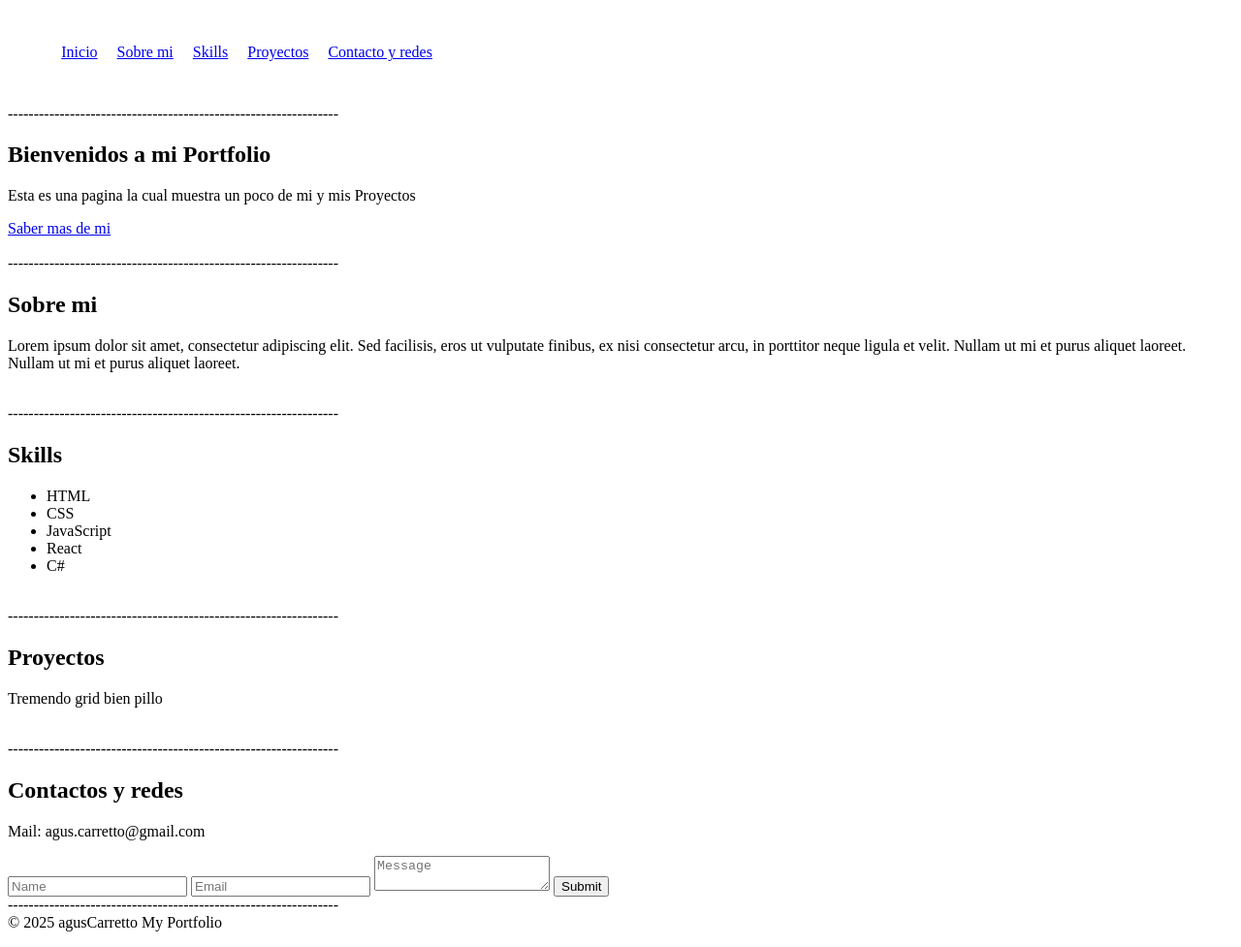
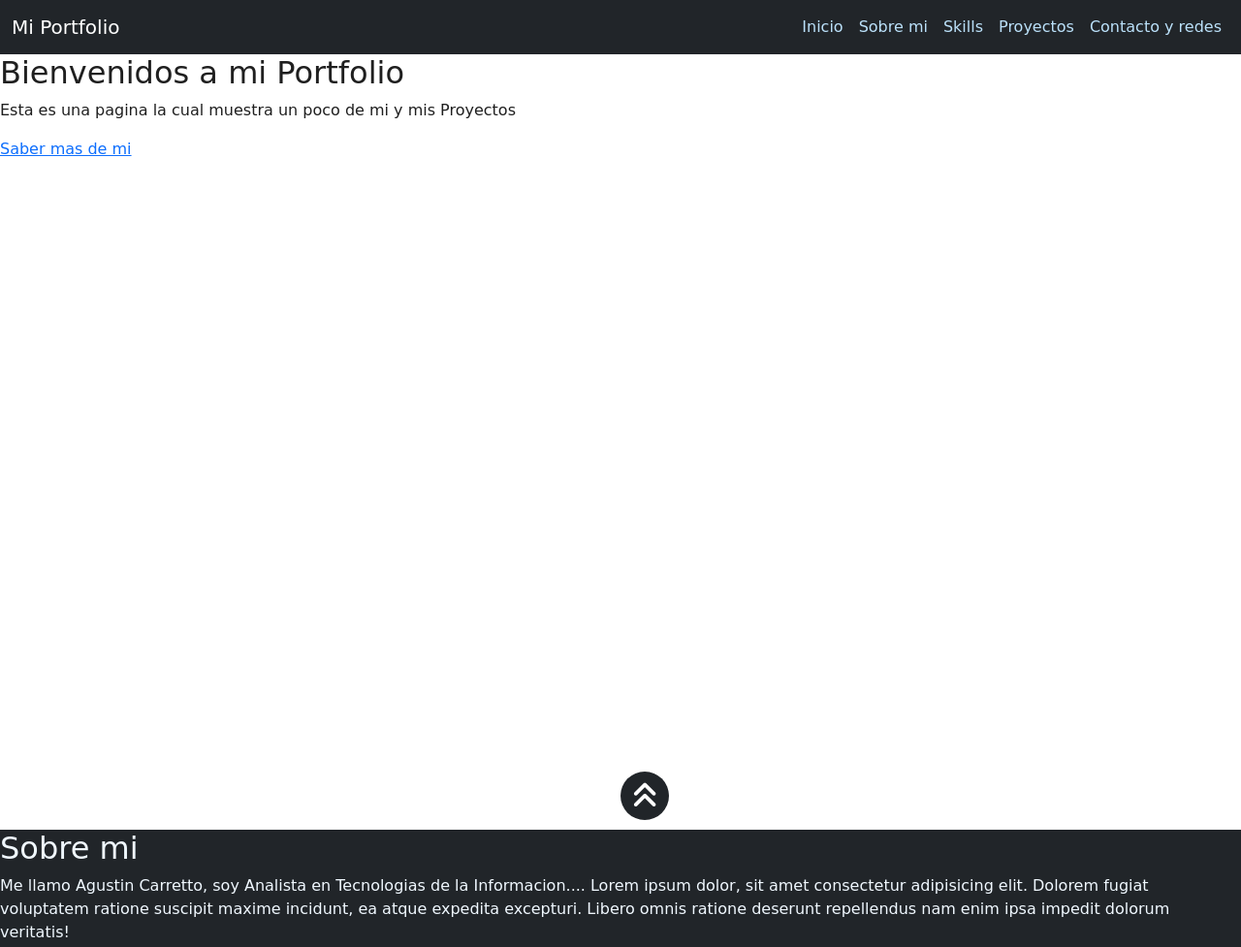
Before and after one commit to AgusCarretto/Portfolio, a plain HTML site: page index.html in a window 1280 px wide. Shown: the top 977 px of the page at 97% size. Drawn offline with nearby package versions, Linux system fonts and the light colour scheme; a web font is replaced by a local one.

Commit message:
1erDia
Lo que fue el primer dia, decision de sections y movimiento en la pagina

```diff
--- a/index.html
+++ b/index.html
@@ -2,40 +2,69 @@
 <html lang="en">
 <head>
     <meta charset="UTF-8">
+    <meta http-equiv="X-UA-Compatible" content="IE=edge">
     <meta name="viewport" content="width=device-width, initial-scale=1.0">
     <title>Portfolio</title>
+    <link href="https://cdn.jsdelivr.net/npm/bootstrap@5.1.3/dist/css/bootstrap.min.css" rel="stylesheet" integrity="sha384-1BmE4kWBq78iYhFldvKuhfTAU6auU8tT94WrHftjDbrCEXSU1oBoqyl2QvZ6jIW3" crossorigin="anonymous">
     <link rel="stylesheet" href="styles.css">
+    <link rel="stylesheet" href="https://cdnjs.cloudflare.com/ajax/libs/font-awesome/6.7.2/css/all.min.css" integrity="sha512-Evv84Mr4kqVGRNSgIGL/F/aIDqQb7xQ2vcrdIwxfjThSH8CSR7PBEakCr51Ck+w+/U6swU2Im1vVX0SVk9ABhg==" crossorigin="anonymous" referrerpolicy="no-referrer" />
+
 </head>
 <body>
 
-    <header>
-        <nav>
-            <ul>
-                <li><a href="#home">Inicio</a></li>
-                <li><a href="#about">Sobre mi</a></li>
-                <li><a href="#skills">Skills</a></li>
-                <li><a href="#projects">Proyectos</a></li>
-                <li><a href="#contact">Contacto y redes</a></li>
+    <header id="header">
+
+        <nav class="navbar navbar-expand-lg navbar-dark bg-dark">
+            <div class="container-fluid">
+              <a id="navTitle" class="navbar-brand" href="#">Mi Portfolio</a>
+              <button class="navbar-toggler" type="button" data-bs-toggle="collapse" data-bs-target="#navbarSupportedContent" aria-controls="navbarSupportedContent" aria-expanded="false" aria-label="Toggle navigation">
+                <span class="navbar-toggler-icon"></span>
+              </button>
+
+              <div class="collapse navbar-collapse" id="navbarSupportedContent">
+                <ul class="navbar-nav ms-auto mb-2 mb-lg-0">
+
+                    <li class="nav-item"><a class="nav-li nav-link" href="#home">Inicio</a></li>
+                    <li class="nav-item"><a class="nav-li nav-link" href="#about">Sobre mi</a></li>
+                    <li class="nav-item"><a class="nav-li nav-link" href="#skills">Skills</a></li>
+                    <li class="nav-item"><a class="nav-li nav-link" href="#projects">Proyectos</a></li>
+                    <li class="nav-item"><a class="nav-li nav-link" href="#contact">Contacto y redes</a></li>
+
                 </ul>
+
+              </div>
+            </div>
         </nav>
+
     </header>
-----------------------------------------------------------------
 
-    <br>
+
+    <!-- <div class="container-separadores flex-row">
+    <div class="separadores flex-column">
+
+    </div>
+
+    <div class="contenido flex-column"> -->
+
         <section id="home">
             <h2>Bienvenidos a mi Portfolio</h2>
             <p>Esta es una pagina la cual muestra un poco de mi y mis Proyectos</p>
             <a href="#about">Saber mas de mi</a>
+            <div class="containerUp dark">
+                <a href="#header"><i class="fa-solid fa-angles-up arrowUp"></i></a>
+            </div>
         </section>
-    <br>
-----------------------------------------------------------------
+
+
 
         <section id="about">
             <h2>Sobre mi</h2>
-        <p>Lorem ipsum dolor sit amet, consectetur adipiscing elit. Sed facilisis, eros ut vulputate finibus, ex nisi consectetur arcu, in porttitor neque ligula et velit. Nullam ut mi et purus aliquet laoreet. Nullam ut mi et purus aliquet laoreet.</p>
+            <p>Me llamo Agustin Carretto, soy Analista en Tecnologias de la Informacion.... Lorem ipsum dolor, sit amet consectetur adipisicing elit. Dolorem fugiat voluptatem ratione suscipit maxime incidunt, ea atque expedita excepturi. Libero omnis ratione deserunt repellendus nam enim ipsa impedit dolorum veritatis!</p>
+            <div class="containerUp light">
+                <a href="#header"><i class="fa-solid fa-angles-up arrowUp"></i></a>
+            </div>
         </section>
-    <br>
-----------------------------------------------------------------
+
 
         <section id="skills">
             <h2>Skills</h2>
@@ -46,16 +75,21 @@
                 <li>React</li>
                 <li>C#</li>
             </ul>
+            <div class="containerUp dark">
+                <a href="#header"><i class="fa-solid fa-angles-up arrowUp"></i></a>
+            </div>
+
         </section>
-    <br>
-----------------------------------------------------------------
+
 
         <section id="projects">
             <h2>Proyectos</h2>
             <p>Tremendo grid bien pillo</p>
+            <div class="containerUp light">
+                <a href="#header"><i class="fa-solid fa-angles-up arrowUp"></i></a>
+            </div>
         </section>
-    <br>
-----------------------------------------------------------------
+
 
         <section id="contact">
             <h2>Contactos y redes</h2>
@@ -67,14 +101,25 @@
                 <textarea placeholder="Message"></textarea>
                 <input type="submit" value="Submit">
             </form>
+            <div class="containerUp dark">
+                <a href="#header"><i class="fa-solid fa-angles-up arrowUp"></i></a>
+            </div>
         </section>
 
-----------------------------------------------------------------
+        <footer>
 
-    <footer>
             &copy; 2025 agusCarretto My Portfolio
         </footer>
+    </div>
 
+    <!-- <div class="separadores flex-column">
+
+    </div>
+
+</div> -->
+
+        <script src="https://cdn.jsdelivr.net/npm/@popperjs/core@2.11.2/dist/umd/popper.min.js" integrity="sha384-q9CRHqZndzlxGLOj+xrdLDJa9ittGte1NksRmgJKeCV9DrM7Kz868XYqsKWPpAmn" crossorigin="anonymous"></script>
+        <script src="https://cdn.jsdelivr.net/npm/bootstrap@5.1.3/dist/js/bootstrap.min.js" integrity="sha384-QJHtvGhmr9XOIpI6YVutG+2QOK9T+ZnN4kzFN1RtK3zEFEIsxhlmWl5/YESvpZ13" crossorigin="anonymous"></script>
         <script src="script.js"></script>
     </body>
 </html>
--- a/styles.css
+++ b/styles.css
@@ -1,11 +1,149 @@
-header{
+@import url('https://fonts.googleapis.com/css2?family=Red+Rose:wght@300..700&display=swap');
 
-    padding: 2%;
-    margin: 10px;
+*{
+    box-sizing: border-box;
+    font-family: 'Red Rose', cursive;
+    margin: 0;
+    padding: 0;
+
+
+}
+body{
+    padding: 0px;
+    margin: 0px;
+
+
+
+}
+html{
+    scroll-behavior:smooth;
+}
+
+#navTitle:hover{
+    transition: 0.5s;
+    color: #3282B8;
 
 }
 
-header ul{
+.nav-li {
+    color: #BBE1FA !important;
+}
+.nav-li:hover{
+    transition: 0.5s;
+    color: #3282B8 !important;
+}
+
+
+
+.container-separadores{
+    display: flex;
+    justify-content: space-between;
+
+  }
+
+
+section{
+    margin: 0;
+    padding: 0;
+    position: relative;
+    width: 100%;
+    height: 100vh;
+}
+
+#home, #skills, #contact{
+    color: #000000e0;
+    background-color: #ffffffe7
+
+}
+#about, #projects{
+    color: aliceblue;
+    background-color: #212529;
+
+}
+
+.containerUp{
+    position: absolute;
+    bottom: 10px;
+    left: 50%;
+    width: 50px;
+    height: 50px;
+    border-radius: 50px;
+    display: flex;
+    align-items: center;
+    justify-content: center;
+
+}
+.light{
+    background-color: #ffffff;
+}
+
+.dark{
+    background-color: #212529;
+
+}
+.dark a i{
+    color: #ffffff;
+}
+
+
+
+
+.containerUp a {
+    text-decoration: none;
+    color: rgb(255, 255, 255);
+    font-size: 30px;
+
+}
+
+.arrowUp{
+
+    color: #212529;
+
+}
+
+/*
+.contenido{
+    text-align: center;
+    align-items: center;
+    width:100%;
+    padding: 2%;
+
+}
+@media (min-width: 650px) {
+    .contenido{
+
+        width:70%
+
+    }
+
+
+} */
+
+
+
+
+
+
+
+
+
+
+
+
+
+
+
+/*
+header{
+    width: 100%;
+    position:fixed;
+    background-color: rgb(26, 25, 37);
+    z-index: 99;
+    top: 0;
+    left: 0;
+}
+
+header nav ul{
     list-style-type: none;
     margin: 0;
     padding: 0;
@@ -14,6 +152,7 @@ header ul{
 }
 
 header ul li{
-    margin: 0 10px;
+    margin-right: 20px;
+    transition: color 0.3s ease-in-out;
 
-}
+} */
```
Also changed, not shown: script.js (+12 -0 lines), IMG/fondocirculos.jpg (added). Lines whose indentation alone changed are shown as unchanged.
